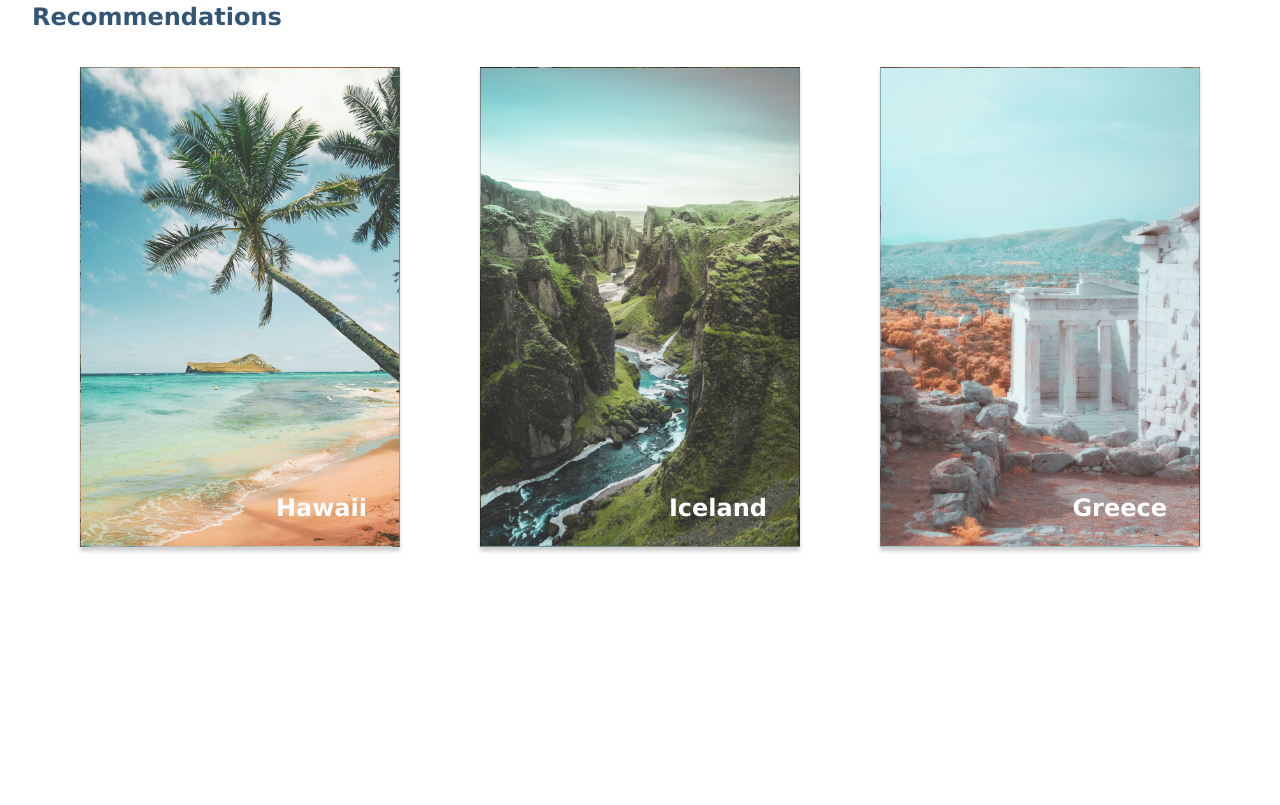
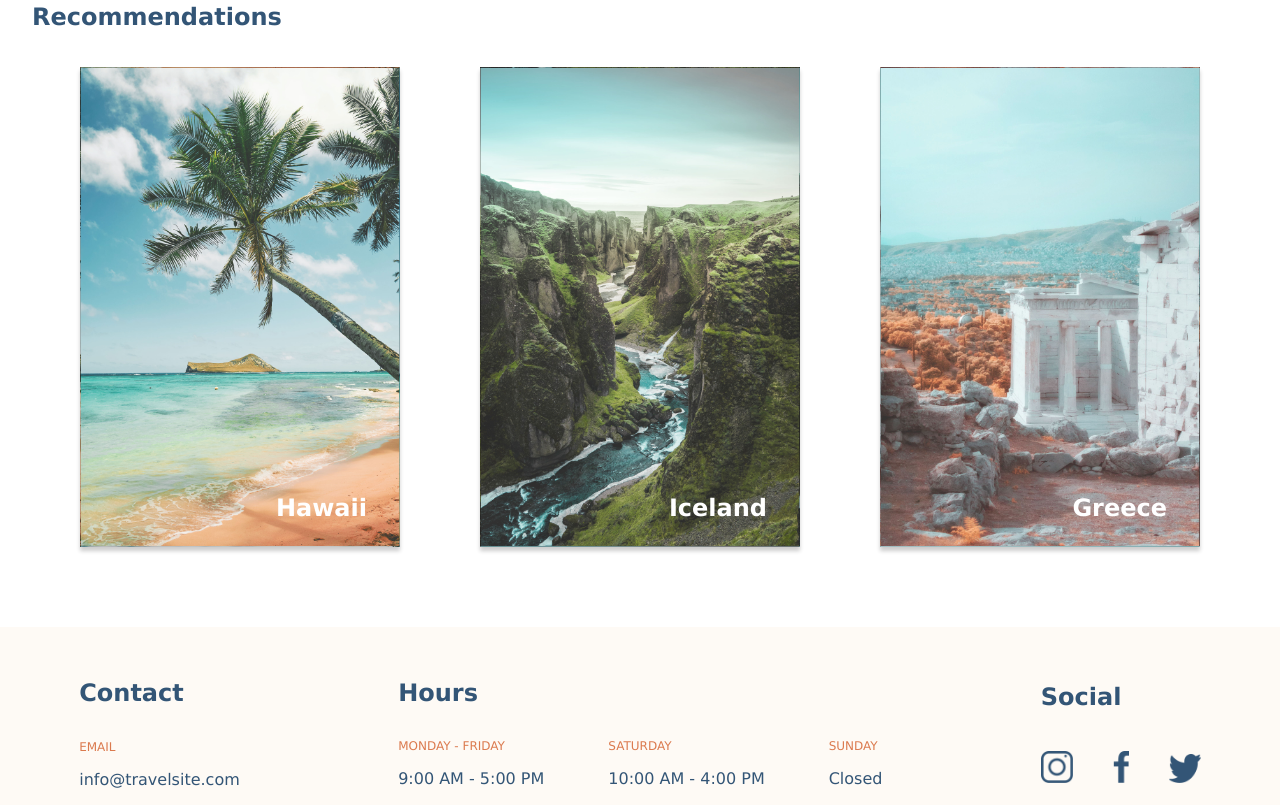
Before and after one commit to lucaslu/lucas-lu-travelsite, a plain HTML site: page index.html in a window 1280 px wide. Shown: the part 556-1361 px from the top of the page. Before the commit the page ends 1167 px from the top, so only its background shows below. Drawn offline with Linux system fonts and the light colour scheme.

Commit message:
add footer

```diff
--- a/css/global.scss
+++ b/css/global.scss
@@ -19,8 +19,8 @@ body {
 .header {
   position: fixed;
   top: 0;
+  width: 100%;
   @include mixins.flexed(space-between);
-  width: 100%;
   background-color: variables.$white;
 
   &__logo {
@@ -54,8 +54,8 @@ body {
 .card {
   background-position: center;
   background-size: cover;
+  width: 20rem;
   height: 30rem;
-  width: 20rem;
   border: 0.0625rem solid rgba(0, 0, 0, 0.2);
   box-shadow: 0 0.25rem 0.25rem rgba(0, 0, 0, 0.2);
 
@@ -76,3 +76,51 @@ body {
     }
   }
 }
+
+// Footer section
+.footer {
+  @include mixins.flexed(space-around, flex-start);
+  background-color: variables.$background-color;
+  padding-top: 2rem;
+
+  &__title {
+    @include mixins.title(variables.$primary-color);
+  }
+
+  &__subtitle {
+    color: variables.$secondary-color;
+    font-size: 0.75rem;
+    font-weight: 500;
+
+    &--email {
+      padding-top: 0.8rem;
+    }
+  }
+
+  &__text {
+    color: variables.$primary-color;
+  }
+
+  &__hours-container {
+    @include mixins.flexed(space-around);
+    gap: 4rem;
+  }
+
+  &__social {
+    width: 10rem;
+  }
+}
+
+// Icon
+.icon {
+  width: 2rem;
+
+  &__container {
+    @include mixins.flexed(space-between, flex-end);
+    padding-top: 1rem;
+  }
+  &__facebook {
+    width: 1rem;
+    height: 2rem;
+  }
+}
--- a/css/main.scss
+++ b/css/main.scss
@@ -45,7 +45,7 @@
 // recommendations section
 .recommendation {
   padding-top: 2rem;
-  padding-bottom: 4rem;
+  padding-bottom: 5rem;
 
   &__title {
     @include mixins.title(variables.$primary-color);
--- a/index.html
+++ b/index.html
@@ -23,13 +23,19 @@
             >
           </li>
           <li class="header__menu-item">
-            <a class="header__menu-item-link" href="#">Hawaii</a>
+            <a class="header__menu-item-link" href="./pages/hawaii.html"
+              >Hawaii</a
+            >
           </li>
           <li class="header__menu-item">
-            <a class="header__menu-item-link" href="#">Iceland</a>
+            <a class="header__menu-item-link" href="./pages/iceland.html"
+              >Iceland</a
+            >
           </li>
           <li class="header__menu-item">
-            <a class="header__menu-item-link" href="#">Greece</a>
+            <a class="header__menu-item-link" href="./pages/greece.html"
+              >Greece</a
+            >
           </li>
         </ul>
       </nav>
@@ -71,6 +77,52 @@
     </main>
 
     <!-- footer section -->
-    <footer></footer>
+    <footer class="footer">
+      <div class="footer__contact">
+        <h2 class="footer__title">Contact</h2>
+        <h3 class="footer__subtitle footer__subtitle--email">EMAIL</h3>
+        <p class="footer__text">info@travelsite.com</p>
+      </div>
+      <div class="footer__hours">
+        <h2 class="footer__title">Hours</h2>
+        <div class="footer__hours-container">
+          <div class="footer__hours-weekday">
+            <h3 class="footer__subtitle">MONDAY - FRIDAY</h3>
+            <p class="footer__text">9:00 AM - 5:00 PM</p>
+          </div>
+          <div class="footer__hours-weekday">
+            <h3 class="footer__subtitle">SATURDAY</h3>
+            <p class="footer__text">10:00 AM - 4:00 PM</p>
+          </div>
+          <div class="footer__hours-weekday">
+            <h3 class="footer__subtitle">SUNDAY</h3>
+            <p class="footer__text">Closed</p>
+          </div>
+        </div>
+      </div>
+      <div class="footer__social">
+        <h3 class="footer__title">Social</h3>
+        <div class="icon__container">
+          <a href="http://www.instagram.com"
+            ><img
+              class="icon"
+              src="./assets/icons/icon-instagram.png"
+              alt="instagram"
+          /></a>
+          <a href="http://www.facebook.com"
+            ><img
+              class="icon icon__facebook"
+              src="./assets/icons/icon-facebook.png"
+              alt="facebook"
+          /></a>
+          <a href="http://www.twitter.com"
+            ><img
+              class="icon"
+              src="./assets/icons/icon-twitter.png"
+              alt="twitter"
+          /></a>
+        </div>
+      </div>
+    </footer>
   </body>
 </html>
```
Also changed, not shown: css/global.css, css/main.css, pages/greece.html (added), pages/hawaii.html (added), pages/iceland.html (added), 1 other file.
